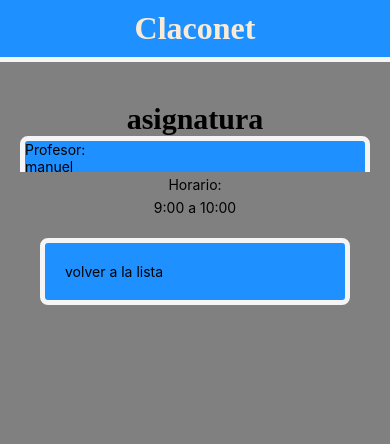
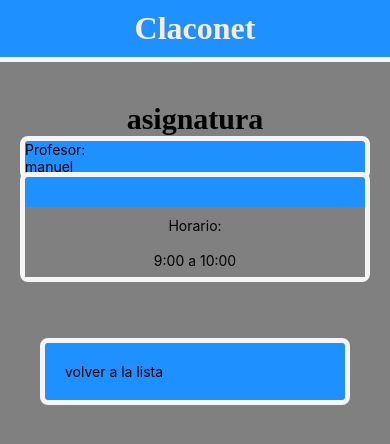
Before and after one commit to manzo1701/claconet, a React Native app: screen /asignatura_1 in a window 390 px wide. Shown: the top 444 px of the page. Built offline with nearby package versions, Linux system fonts and the light colour scheme.

Commit message:
comit realizado

```diff
--- a/Styles/Styles.css
+++ b/Styles/Styles.css
@@ -42,7 +42,13 @@
 }
 .box_2{
     background-color: dodgerblue;
+    border: 5px solid whitesmoke;
+    display: block;
+    border-radius: 8px;
+    line-height: 35px;
+    padding-top: 30px;
 
+    margin-bottom: 16%;
 }
 .return{
     display: flex;
```
